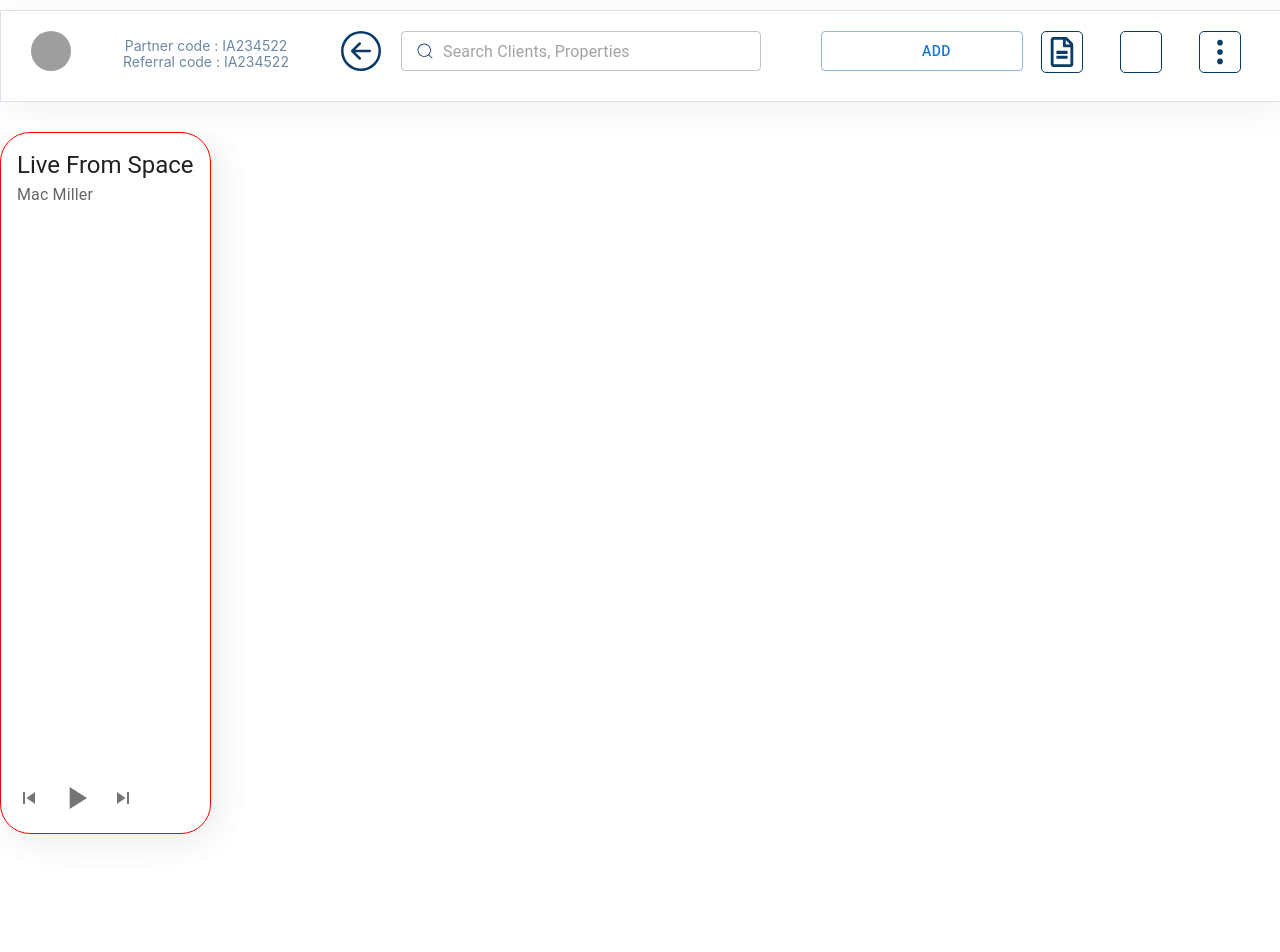
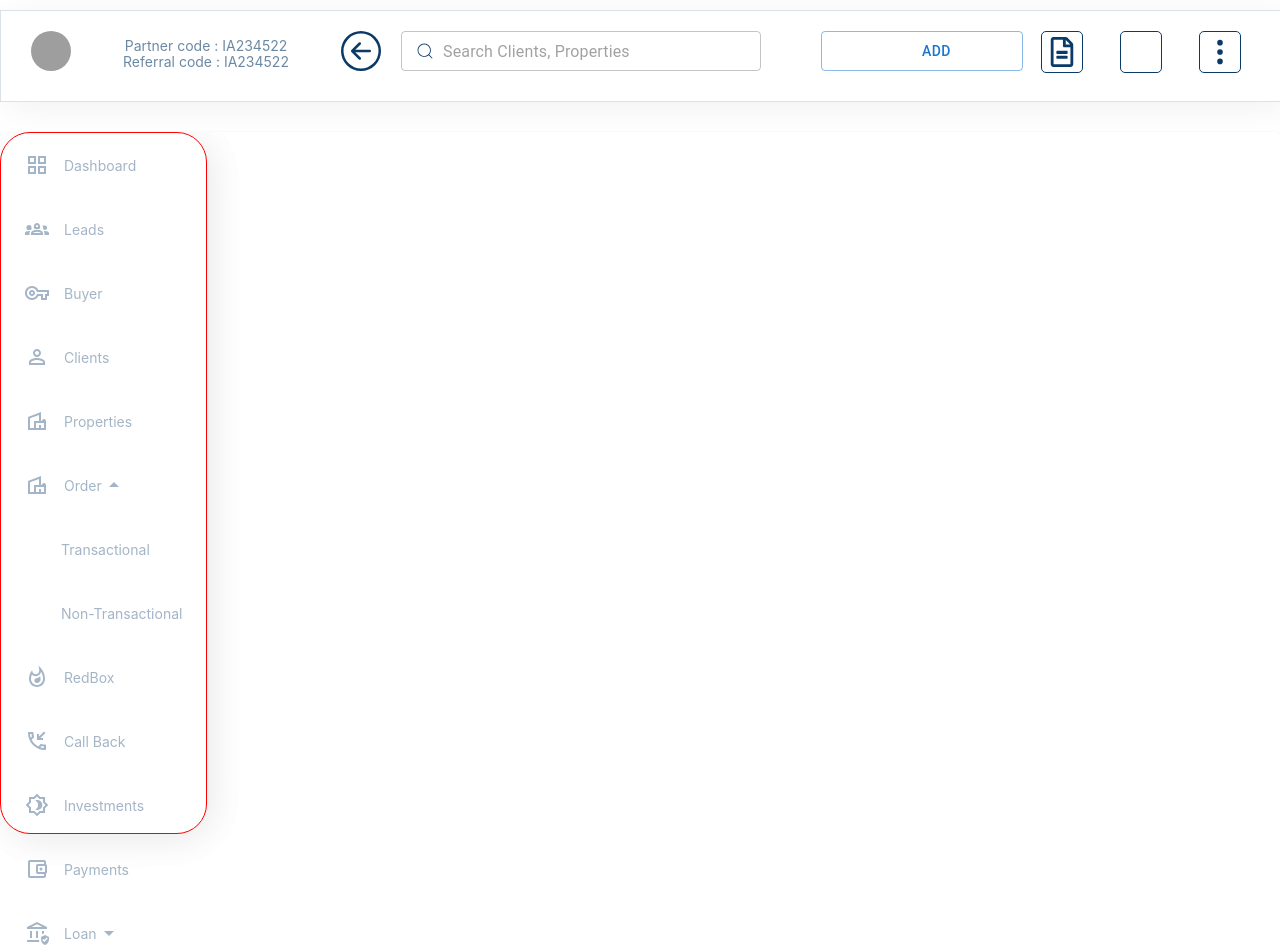
Before and after one commit to Nandaniyadav/Indiaasetz_Assignment, a React (Create React App) app: page / in a window 1280 px wide. Shown: the top 952 px of the page. Built offline with nearby package versions, Linux system fonts and the light colour scheme; grey boxes are pictures that could not be loaded; some icons are missing.

Commit message:
create Sidebar

```diff
--- /dev/null
+++ b/src/components/common/sidebar/sidebar-style.css
@@ -0,0 +1,17 @@
+.dashboard {
+    color: #a3b5c6;
+    font-size: 14px;
+    font-weight: '400';
+    word-wrap: 'break-word';
+    padding-left: 15px;
+}
+.dashboardNonIcons{
+    color: #a3b5c6;
+    font-size: 14px;
+    font-weight: '400';
+    word-wrap: 'break-word';
+    padding-left: 15px;
+    margin-left: 21px;
+
+
+}
--- /dev/null
+++ b/src/components/common/sidebar/sidebar.js
@@ -0,0 +1,97 @@
+import * as React from "react";
+import './sidebar-style.css'
+import Box from "@mui/material/Box";
+import GridViewIcon from '@mui/icons-material/GridView';
+import { Toolbar } from "@mui/material";
+import Groups2OutlinedIcon from '@mui/icons-material/Groups2Outlined';
+import VpnKeyOutlinedIcon from '@mui/icons-material/VpnKeyOutlined';
+import PermIdentityOutlinedIcon from '@mui/icons-material/PermIdentityOutlined';
+import VillaOutlinedIcon from '@mui/icons-material/VillaOutlined';
+import ArrowDropUpIcon from '@mui/icons-material/ArrowDropUp';
+import WhatshotOutlinedIcon from '@mui/icons-material/WhatshotOutlined';
+import PhoneCallbackOutlinedIcon from '@mui/icons-material/PhoneCallbackOutlined';
+import Brightness4OutlinedIcon from '@mui/icons-material/Brightness4Outlined';
+import AccountBalanceWalletOutlinedIcon from '@mui/icons-material/AccountBalanceWalletOutlined';
+import AssuredWorkloadOutlinedIcon from '@mui/icons-material/AssuredWorkloadOutlined';
+import ArrowDropDownOutlinedIcon from '@mui/icons-material/ArrowDropDownOutlined';
+
+const Sidebar = () => {
+  return (
+    <Box
+            sx={{
+              display: "flex",
+              flexDirection: "column",
+              border: "1px solid red",
+            }}
+            className="sidebar-container"
+          >
+            <Toolbar>
+            <GridViewIcon sx={{color:'#a3b5c6'}}/>
+           <div className="dashboard">Dashboard</div>
+            </Toolbar>
+            <Toolbar>
+              <Groups2OutlinedIcon sx={{color:'#a3b5c6'}}/>
+              <div className="dashboard">Leads</div>
+            </Toolbar>
+
+            <Toolbar>
+              <VpnKeyOutlinedIcon sx={{color:'#a3b5c6'}}/>
+              <div className="dashboard">Buyer</div>
+            </Toolbar>
+
+            <Toolbar>
+              <PermIdentityOutlinedIcon sx={{color:'#a3b5c6'}}/>
+              <div className="dashboard">Clients</div>
+            </Toolbar>
+
+            <Toolbar>
+              <VillaOutlinedIcon sx={{color:'#a3b5c6'}}/>
+              <div className="dashboard">Properties</div>
+            </Toolbar>
+
+            <Toolbar>
+              <VillaOutlinedIcon sx={{color:'#a3b5c6'}}/>
+              <div className="dashboard">Order</div>
+              <ArrowDropUpIcon sx={{color:'#a3b5c6'}}/>
+            </Toolbar>
+            <Toolbar>
+            <div className="dashboardNonIcons" >Transactional</div>
+            </Toolbar>
+            <Toolbar>
+            <div className="dashboardNonIcons">Non-Transactional</div>
+            </Toolbar>
+            <Toolbar>
+              <WhatshotOutlinedIcon sx={{color:'#a3b5c6'}}/>
+              <div className="dashboard">RedBox</div>
+            </Toolbar>
+
+            <Toolbar>
+              <PhoneCallbackOutlinedIcon sx={{color:'#a3b5c6'}}/>
+              <div className="dashboard">Call Back</div>
+            </Toolbar>
+            <Toolbar>
+              <Brightness4OutlinedIcon sx={{color:'#a3b5c6'}}/>
+              <div className="dashboard">Investments</div>
+            </Toolbar>
+            <Toolbar>
+              <AccountBalanceWalletOutlinedIcon sx={{color:'#a3b5c6'}}/>
+              <div className="dashboard">Payments</div>
+            </Toolbar>
+
+            <Toolbar>
+              <AssuredWorkloadOutlinedIcon sx={{color:'#a3b5c6'}}/>
+              <div className="dashboard">Loan</div>
+              <ArrowDropDownOutlinedIcon sx={{color:'#a3b5c6'}}/>
+            </Toolbar>
+            <Toolbar>
+            <div className="dashboardNonIcons" >LAP</div>
+            </Toolbar>
+            <Toolbar>
+            <div className="dashboardNonIcons">Home Loan</div>
+            </Toolbar>
+
+          </Box>
+  )
+}
+
+export default Sidebar;
--- a/src/components/screens/homepage/homepage.js
+++ b/src/components/screens/homepage/homepage.js
@@ -1,55 +1,30 @@
-
-import './homepage-style.css'
-import Header from '../../common/header/header'
-import * as React from 'react';
-import { useTheme } from '@mui/material/styles';
-import Box from '@mui/material/Box';
-import Card from '@mui/material/Card';
-import CardContent from '@mui/material/CardContent';
-import CardMedia from '@mui/material/CardMedia';
-import IconButton from '@mui/material/IconButton';
-import Typography from '@mui/material/Typography';
-import SkipPreviousIcon from '@mui/icons-material/SkipPrevious';
-import PlayArrowIcon from '@mui/icons-material/PlayArrow';
-import SkipNextIcon from '@mui/icons-material/SkipNext';
+import "./homepage-style.css";
+import Header from "../../common/header/header";
+import * as React from "react";
+import { useTheme } from "@mui/material/styles";
+import Box from "@mui/material/Box";
+import Card from "@mui/material/Card";
+import CardContent from "@mui/material/CardContent";
+import IconButton from "@mui/material/IconButton";
+import Typography from "@mui/material/Typography";
+import SkipPreviousIcon from "@mui/icons-material/SkipPrevious";
+import PlayArrowIcon from "@mui/icons-material/PlayArrow";
+import SkipNextIcon from "@mui/icons-material/SkipNext";
+import Sidebar from "../../common/sidebar/sidebar";
 
 
 const Homepage = () => {
-    const theme = useTheme();
-    return (
-
-        <div className="screen">
-         <Header/>
-         <div className='container'>
-         <Card sx={{ display: 'flex' }}>
-        <Box sx={{ display: 'flex', flexDirection: 'column', border:'1px solid red' }} className="sidebar-container">
-        <CardContent sx={{ flex: '1 0 auto' }}>
-          <Typography component="div" variant="h5">
-            Live From Space
-          </Typography>
-          <Typography variant="subtitle1" color="text.secondary" component="div">
-            Mac Miller
-          </Typography>
-        </CardContent>
-        <Box sx={{ display: 'flex', alignItems: 'center', pl: 1, pb: 1 }}>
-          <IconButton aria-label="previous">
-            {theme.direction === 'rtl' ? <SkipNextIcon /> : <SkipPreviousIcon />}
-          </IconButton>
-          <IconButton aria-label="play/pause">
-            <PlayArrowIcon sx={{ height: 38, width: 38 }} />
-          </IconButton>
-          <IconButton aria-label="next">
-            {theme.direction === 'rtl' ? <SkipPreviousIcon /> : <SkipNextIcon />}
-          </IconButton>
-        </Box>
-        </Box>
-    <div className='dashbord-container'>
-
+  const theme = useTheme();
+  return (
+    <div className="screen">
+      <Header />
+      <div className="container">
+        <Card sx={{ display: "flex" }}>
+          <Sidebar/>
+          <div className="dashbord-container"></div>
+        </Card>
+      </div>
     </div>
-    </Card>
-
-         </div>
-        </div>
-    )
-}
+  );
+};
 export default Homepage;
```
Also changed, not shown: src/components/common/header/header.js (+2 -5 lines), src/components/common/sidebar/index.js (deleted, +0 -9 lines).
